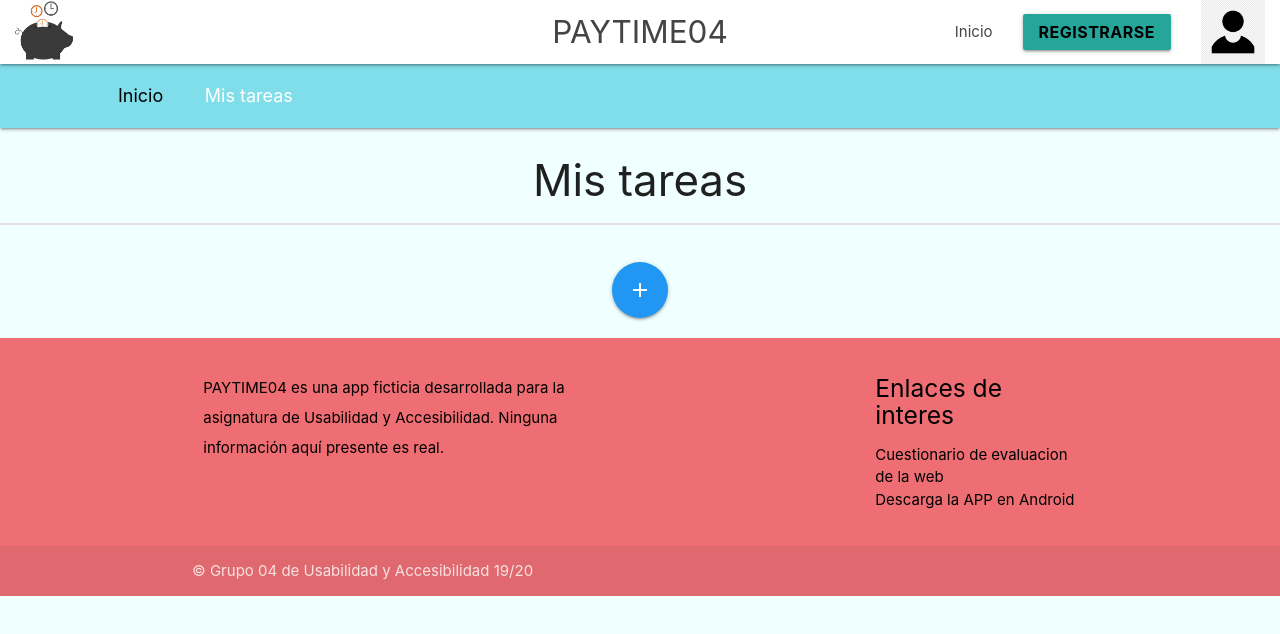
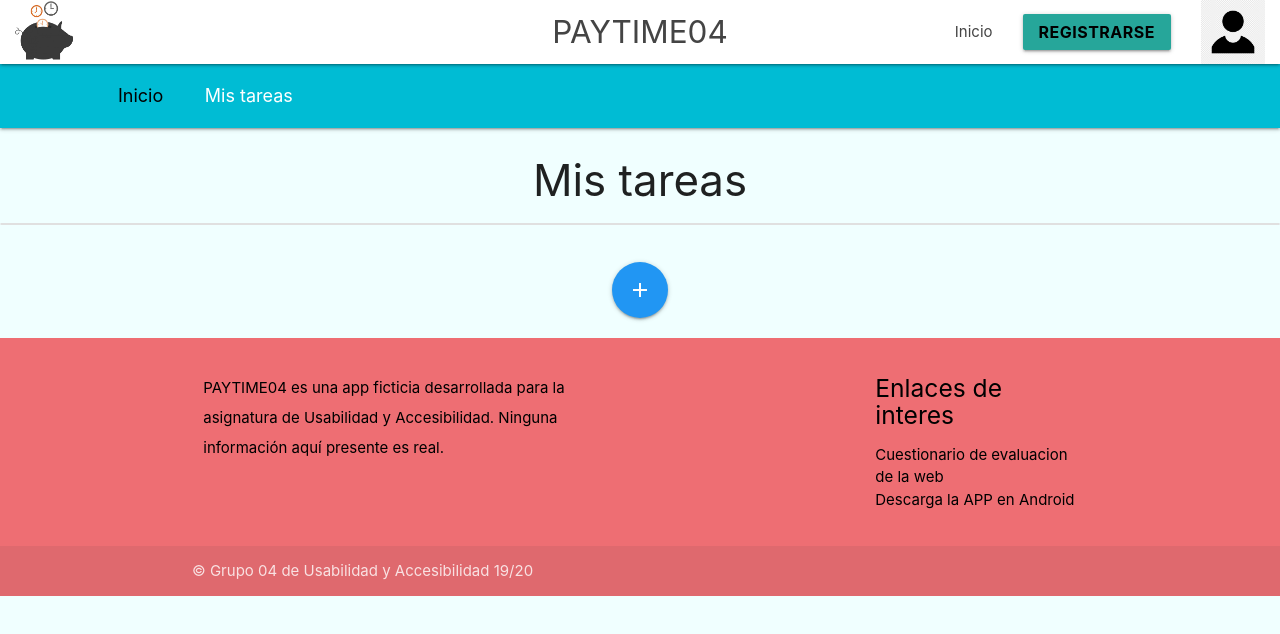
Before and after one commit to AitorAlonsoMelian/PayTime04, a plain HTML site: page Tareas.html in a window 1280 px wide. Drawn offline with nearby package versions, Linux system fonts and the light colour scheme; no server answers.

Commit message:
Add files via upload

```diff
--- a/Tareas.html
+++ b/Tareas.html
@@ -70,7 +70,7 @@
     </ul>
 
     <nav>
-        <div class="nav-wrapper cyan lighten-3 row">
+        <div class="nav-wrapper cyan row">
             <div class="col s11 offset-s1">
                 <a href="index.html" class="breadcrumb negro">Inicio</a>
                 <a href="register.html" class="breadcrumb negro">Mis tareas</a>
```
